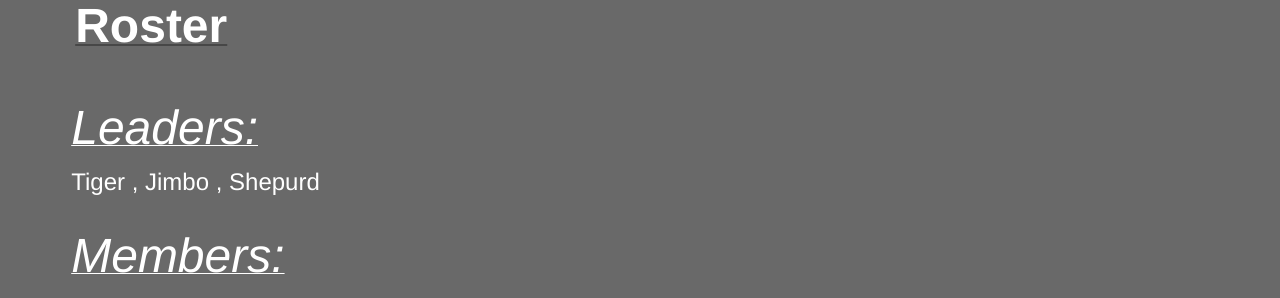
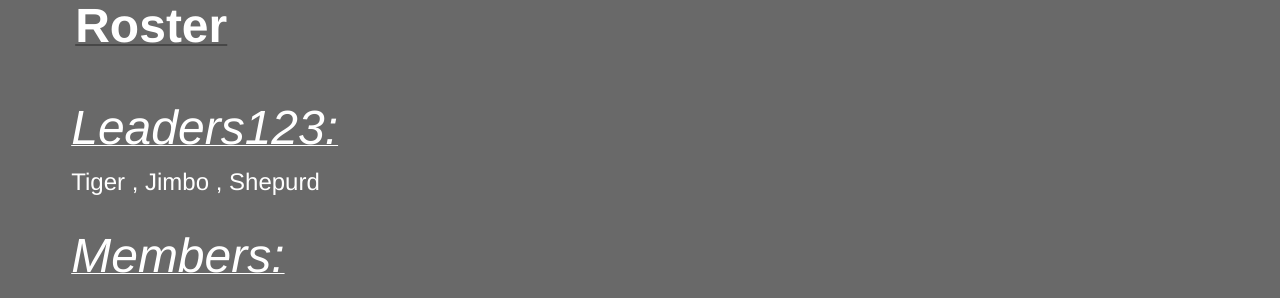
Before and after one commit to DerekR0123/Rossfitness.github.io, a Jekyll site: the page index.html, which Jekyll copies as it is, in a window 1280 px wide. Shown: the part 526-824 px from the top of the page. Built offline with Jekyll 4.4.1, drawn with Linux system fonts in a browser that asks for light colours.

Commit message:
Update index.html

```diff
--- a/index.html
+++ b/index.html
@@ -35,7 +35,7 @@
 <a id="designer-templates" class="anchor" href="#designer-templates" aria-hidden="true"><span aria-hidden="true" class="octicon octicon-link"></span></a>
 <h2><u><FONT size="10" COLOR="#FFFFFF">Roster</FONT></u></h2><br>
 
-<p><u><FONT size="7" COLOR="#FFFFFF" WEIGHT="italic" STYLE="Serif"><em>Leaders:</em></u></FONT><br><FONT size="5" COLOR="FFFFFF">Tiger , Jimbo , Shepurd<br></em></FONT></p>
+<p><u><FONT size="7" COLOR="#FFFFFF" WEIGHT="italic" FAMILY="Cursive"><em>Leaders123:</em></u></FONT><br><FONT size="5" COLOR="FFFFFF">Tiger , Jimbo , Shepurd<br></em></FONT></p>
 <p><u><FONT size="7" COLOR="#FFFFFF"><em>Members:</em></FONT></u></h4><br>
 <em><FONT size="5" COLOR="#FFFFFF">HardyB, Woozy, Brutal, Addon, Tom, Ranga, AndrewFam, Sugarfoot, Pete,<br>
 Meow, Haych, Rodrigo, Jay / Troublesome, Lethal, Huskers<br></em></FONT></p>
@@ -46,7 +46,7 @@
 <a id="creating-pages-manually" class="anchor" href="#creating-pages-manually" aria-hidden="true"><span aria-hidden="true" class="octicon octicon-link"></span></a><h2><u>
 <FONT size="15" COLOR="FFFFFF">How to join Asylum / Gang</FONT></h2></u>
 
-<p><FONT size="4" COLOR="#FFFFFF">To become a part of the <strong>Asylum Community</strong> please head over to <a href="http://www.gaming-asylum.com/"><font-size="42">Here</font-size></a> and make a forum account.
+<p><FONT size="4.5" COLOR="#FFFFFF">To become a part of the <strong>Asylum Community</strong> please head over to <a href="http://www.gaming-asylum.com/"><font-size="42">Here</font-size></a> and make a forum account.
 Once you have created an account you can join the <br>servers off of your <em>Arma 3</em> server list. You will also find our <strong>Gang Elysium</strong> located in the
 Gang Recruitment section on the forums also located <a href="http://www.gaming-asylum.com/forums/index.php?/topic/23622-elysium-s1-na-open-eu-open/#comment-171915"><font-size="42">Here</font-size></a>.
 </FONT></p><br>
```
